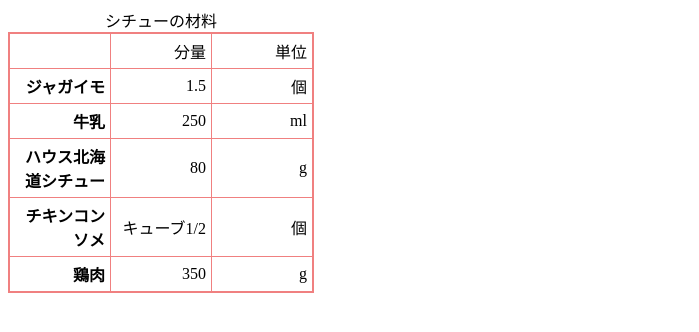
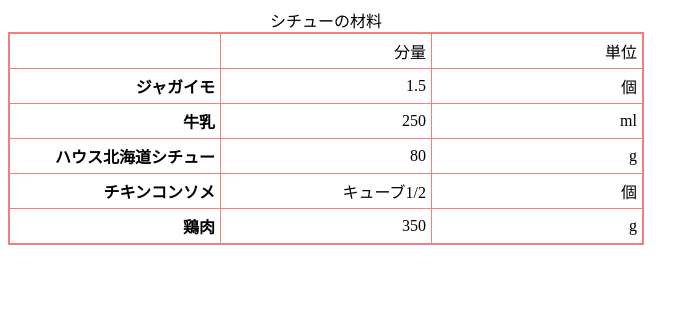
Before and after one commit to atsushi461/web1-6, a plain HTML site: page index.html in a window 1280 px wide. Shown: the whole page, without its empty margins (0-699 px from the left). Drawn offline with Linux system fonts and the light colour scheme.

Commit message:
Update default.css

```diff
--- a/css/default.css
+++ b/css/default.css
@@ -7,7 +7,7 @@ tead th, tead td{
   border: 1px solid lightcoral;
   background-color: mistyrose;
   padding: 5px;
-  width: 100px;
+  width: 200px;
   text-align: center;
 }
 
@@ -15,12 +15,12 @@ tead th, tead td{
 th{
   border: 1px solid lightcoral;
   padding: 5px;
-  width: 90px;
+  width: 200px;
   text-align: right;
 }
 td{
   border: 1px solid lightcoral;
   padding: 5px;
-  width: 90px;
+  width: 200px;
   text-align: right;
 }
```
